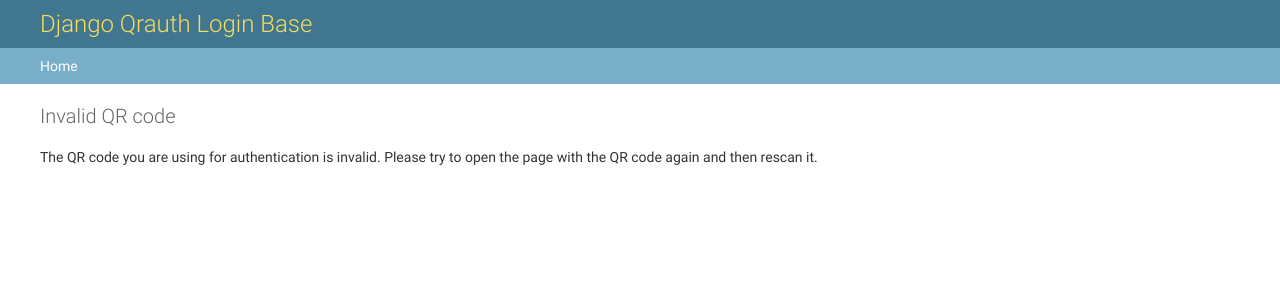
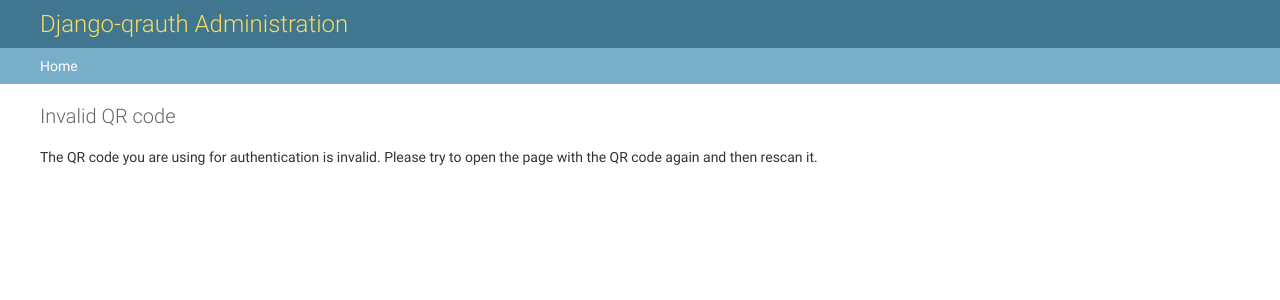
Before and after one commit to aruseni/django-qrauth, a Django app: page /qr/invalid_code/ in a window 1280 px wide. Shown: the top 300 px of the page. Run offline with Django 3.2, Linux system fonts and the light colour scheme; parts of the project's set-up code (start-up, migrations or seed data) failed here and were passed over.

Commit message:
Update base.html

```diff
--- a/example/templates/base.html
+++ b/example/templates/base.html
@@ -4,7 +4,7 @@
 {% block title %}{{ title }} | {% trans 'Django site admin' %}{% endblock %}
 
 {% block branding %}
-<h1 id="site-name">{% trans 'Django Qrauth Login Base' %}</h1>
+<h1 id="site-name">{% trans 'Django-qrauth Administration' %}</h1>
 {% endblock %}
 
 {% block nav-global %}{% endblock %}
```
